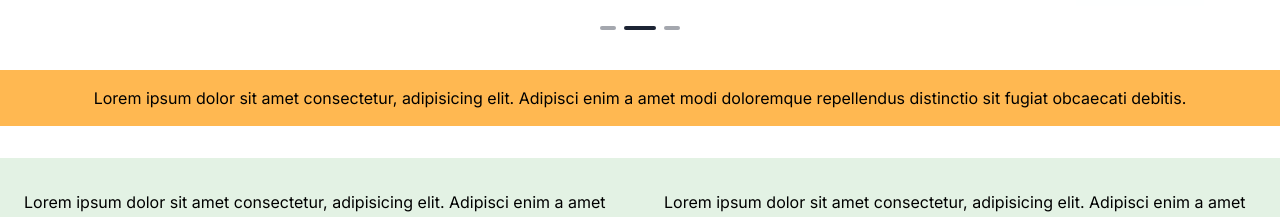
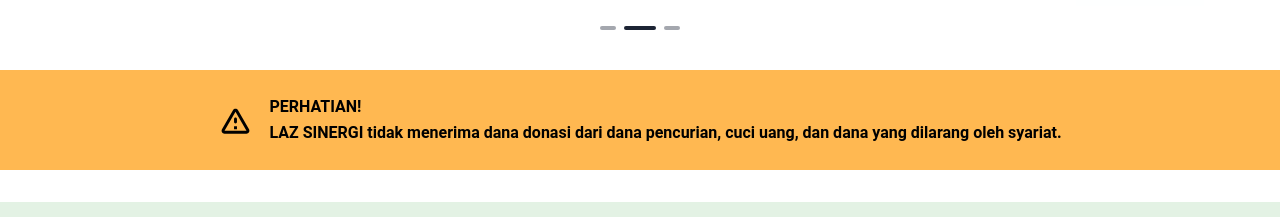
Before and after one commit to emilfauzan/lazsinergi, a Next.js app: page / in a window 1280 px wide. Shown: the part 1091-1308 px from the top of the page. Built offline with nearby package versions, Linux system fonts and the light colour scheme.

Commit message:
modified alert

```diff
--- a/pages/dashboard/home/Home.tsx
+++ b/pages/dashboard/home/Home.tsx
@@ -4,7 +4,7 @@
 import WhatsAppIcon from '@mui/icons-material/WhatsApp';
 import LAZSlogonametagline5 from "@/public/images/companyLogo/LAZSlogonametagline5.png";
 import Image from 'next/image';
-
+import WarningAmberRoundedIcon from '@mui/icons-material/WarningAmberRounded';
 import React from 'react'
 
 function Home() {
@@ -213,17 +213,22 @@
                             className="max-h-32 m-auto"
                         />
                     </div>
-
-
-
                 </Carousel>
             </div>
 
             {/* Warning */}
-            <div className='grid grid-cols-1'>
-                <h2 className='py-4 text-center bg-orange-400/80'>Lorem ipsum dolor sit amet consectetur, adipisicing elit. Adipisci enim a amet modi doloremque repellendus distinctio sit fugiat obcaecati debitis.</h2>
+            <div className='bg-orange-400/80'>
+                <div className='my-4 mx-auto max-w-screen-2xl p-4 md:p-6 flex items-center justify-center'>
+                    <div className=''>
+                        <WarningAmberRoundedIcon fontSize='large' />
+                    </div>
+                    <Typography variant='h6' className='ml-4' placeholder={undefined} onPointerEnterCapture={undefined} onPointerLeaveCapture={undefined}>
+                        PERHATIAN! <br />
+                        LAZ SINERGI tidak menerima dana donasi dari dana pencurian, cuci uang, dan dana yang dilarang oleh syariat.
+                    </Typography>
+                </div>
+
             </div>
-
         </>
     )
 }
```
